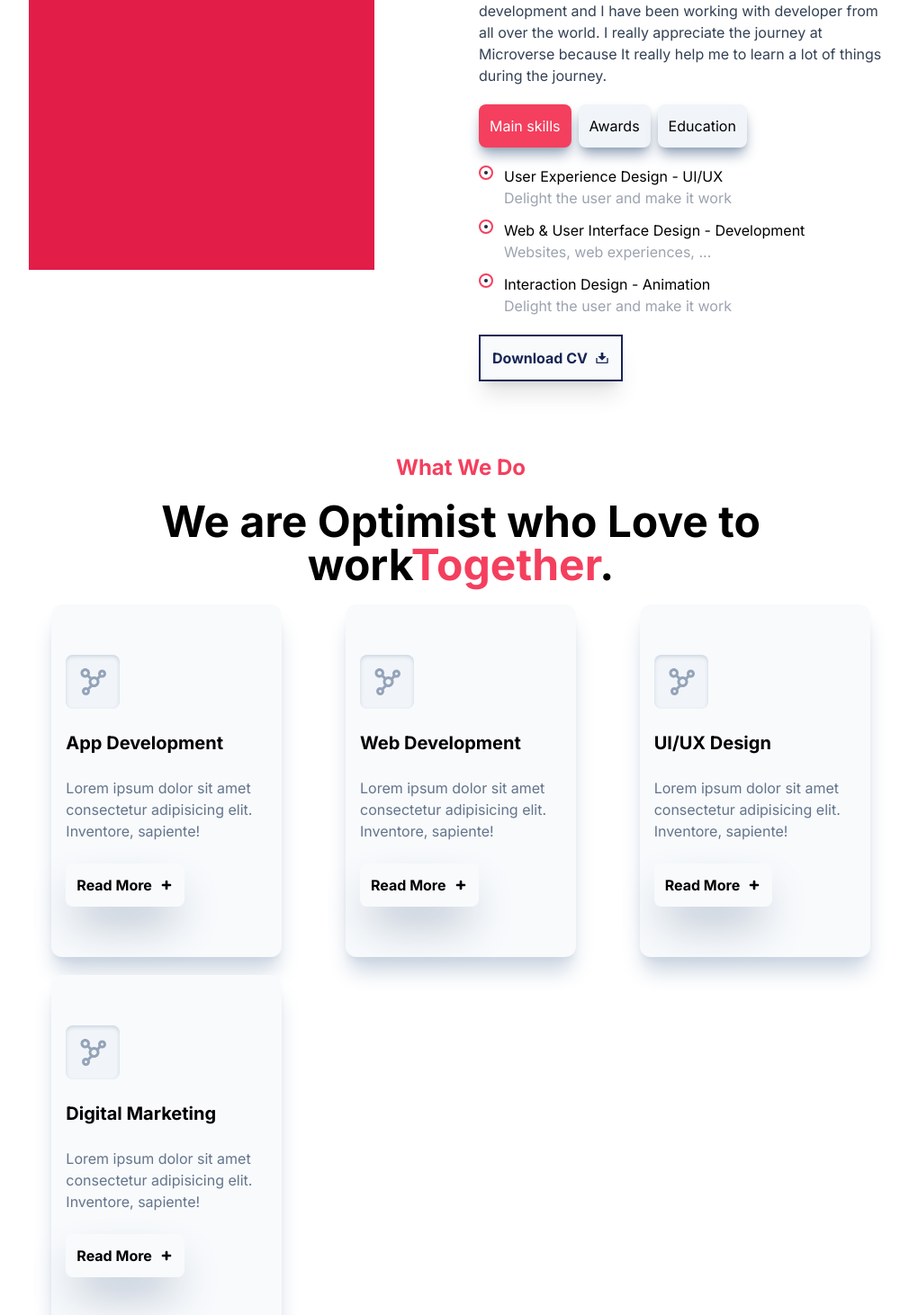
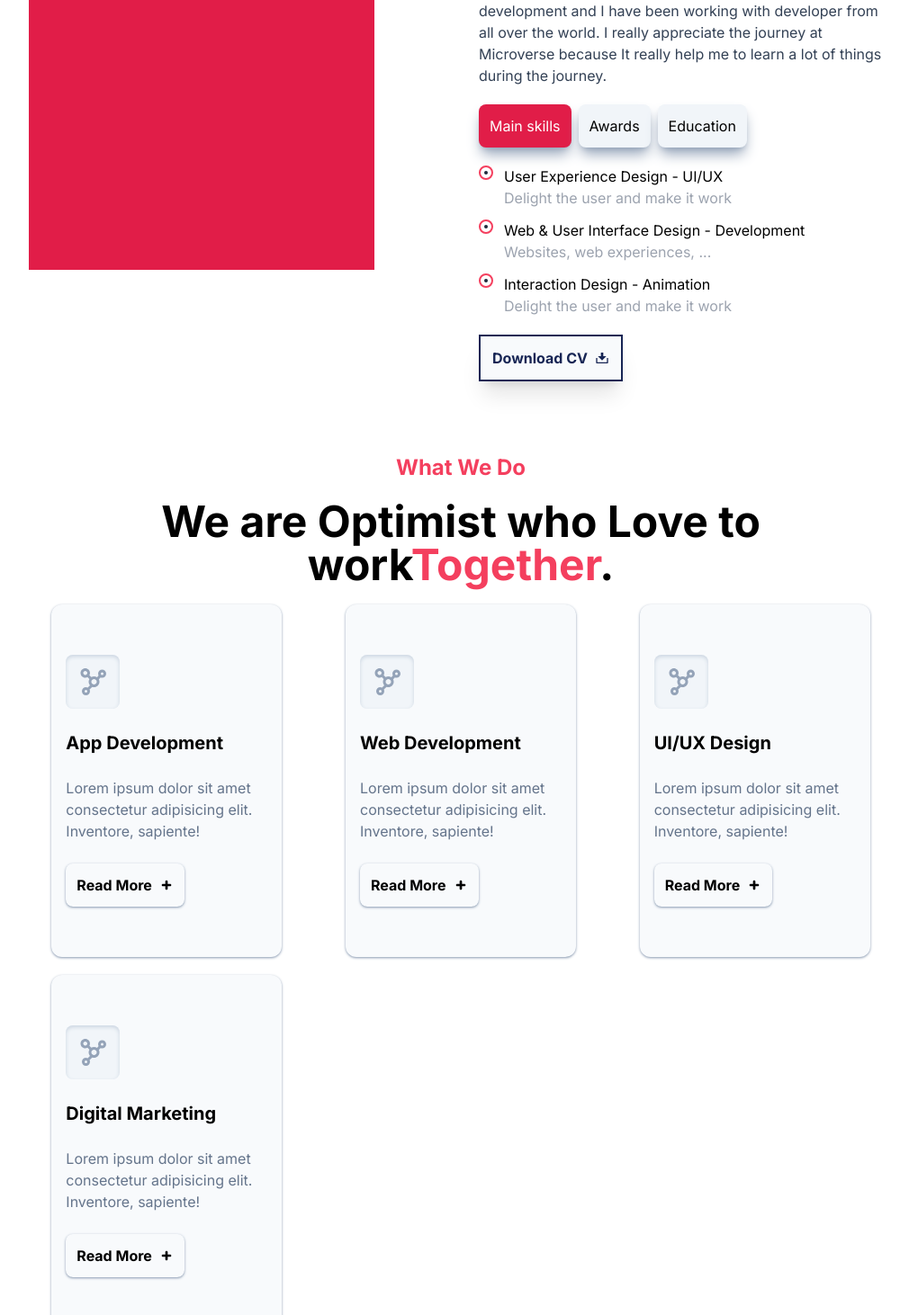
Before and after one commit to Kaghenimbale/next_portfolio, a Next.js app: page / in a window 1280 px wide. Shown: the part 968-2430 px from the top of the page at 90% size, without its empty margins (128-1138 px from the left). Built offline with nearby package versions, Linux system fonts and the light colour scheme.

Commit message:
Add project section componenet

```diff
--- a/app/components/Experience.tsx
+++ b/app/components/Experience.tsx
@@ -13,7 +13,7 @@ const Experience = () => {
           2 Year&apos;s Experience on Product
           <span className="text-rose-600"> Design</span>.
         </p>
-        <p className="flex text-slate-700">
+        <p className="text-slate-700">
           Hey, my name is chris. I am a Front End Developer from the Republic
           Democratic Of Congo. I have been learning web development at
           Microverse, and Online school for web development and I have been
@@ -24,7 +24,7 @@ const Experience = () => {
         <div className="flex gap-2">
           <button
             type="button"
-            className="p-3 btn bg-rose-500 text-white rounded-lg shadow-lg shadow-slate-400"
+            className="p-3 btn bg-rose-600 text-white rounded-lg shadow-lg shadow-slate-400"
           >
             Main skills
           </button>
--- /dev/null
+++ b/app/components/Project.tsx
@@ -0,0 +1,65 @@
+import Image from "next/image";
+import React from "react";
+import { TiPlus } from "react-icons/ti";
+import projectimg from "../../public/Screenshot from 2023-11-08 03-11-09.png";
+
+const Project = () => {
+  return (
+    <div className="px-3 py-10 sm:px-2 md:px-20 xl:px-40 2xl:px-60 flex items-center flex-col gap-8">
+      <p className="text-rose-600 font-bold text-2xl">Porfolio</p>
+      <p className="font-bold text-3xl  sm:text-5xl">My Creative Works</p>
+      <div>
+        <div className="w-fit shadow-xl shadow-slate-300 rounded-xl grid grid-cols-1 sm:grid-cols-2 lg:grid-cols-4">
+          <button
+            type="button"
+            className="btn bg-slate-50 p-4 shadow-xl shadow-slate-300 rounded-lg"
+          >
+            All Works
+          </button>
+          <button type="button" className="btn bg-slate-200 p-4">
+            Web Development
+          </button>
+          <button type="button" className="btn bg-slate-200 p-4">
+            UI/UX Design
+          </button>
+          <button type="button" className="btn bg-slate-200 p-4">
+            Branding Design
+          </button>
+        </div>
+      </div>
+
+      <div>
+        <div className="bg-slate-200 p-4 rounded-lg shadow-xl shadow-slate-300 grid gap-4 w-fit">
+          <div className="flex flex-col gap-4 items-center">
+            <p className="p-1 shadow-inner shadow-slate-400 w-fit rounded-md">
+              Product Design
+            </p>
+            <h3 className="font-bold text-2xl">
+              The Services Provided for Web Design
+            </h3>
+            <p>
+              Lorem ipsum dolor sit amet consectetur adipisicing elit. Quo,
+              similique.
+            </p>
+            <button
+              type="button"
+              className="btn shadow shadow-slate-400 rounded-lg w-fit p-3 flex items-center gap-2 font-bold"
+            >
+              Explore More
+              <TiPlus />
+            </button>
+          </div>
+          <div className="flex justify-center">
+            <Image
+              src={projectimg}
+              className="object-cover w-[18rem]"
+              alt="Project Image"
+            />
+          </div>
+        </div>
+      </div>
+    </div>
+  );
+};
+
+export default Project;
--- a/app/components/Skills.tsx
+++ b/app/components/Skills.tsx
@@ -15,7 +15,7 @@ const Skills = () => {
       </p>
 
       <div className="grid gap-5 justify-between justify-items-center grid-cols-1 sm:grid-cols-2 xl:grid-cols-3 2xl:grid-cols-4">
-        <div className="bg-slate-50 flex flex-col gap-6 w-[16rem] px-4 py-14 rounded-xl shadow-slate-300 shadow-xl">
+        <div className="bg-slate-50 flex flex-col gap-6 w-[16rem] px-4 py-14 rounded-xl shadow-slate-400 shadow">
           <div className="bg-slate-100 shadow-inner shadow-slate-300 w-fit p-3 rounded-lg">
             <BiNetworkChart className="text-4xl text-slate-400" />
           </div>
@@ -26,14 +26,14 @@ const Skills = () => {
           </p>
           <button
             type="button"
-            className="btn shadow-2xl shadow-slate-400 rounded-lg w-fit p-3 flex items-center gap-2 font-bold"
+            className="btn shadow shadow-slate-400 rounded-lg w-fit p-3 flex items-center gap-2 font-bold"
           >
             Read More
             <TiPlus />
           </button>
         </div>
 
-        <div className="bg-slate-50 flex flex-col gap-6 w-[16rem] px-4 py-14 rounded-xl shadow-slate-300 shadow-xl">
+        <div className="bg-slate-50 flex flex-col gap-6 w-[16rem] px-4 py-14 rounded-xl shadow-slate-400 shadow">
           <div className="bg-slate-100 shadow-inner shadow-slate-300 w-fit p-3 rounded-lg">
             <BiNetworkChart className="text-4xl text-slate-400" />
           </div>
@@ -44,14 +44,14 @@ const Skills = () => {
           </p>
           <button
             type="button"
-            className="btn shadow-2xl shadow-slate-400 rounded-lg w-fit p-3 flex items-center gap-2 font-bold"
+            className="btn shadow shadow-slate-400 rounded-lg w-fit p-3 flex items-center gap-2 font-bold"
           >
             Read More
             <TiPlus />
           </button>
         </div>
 
-        <div className="bg-slate-50 flex flex-col gap-6 w-[16rem] px-4 py-14 rounded-xl shadow-slate-300 shadow-xl">
+        <div className="bg-slate-50 flex flex-col gap-6 w-[16rem] px-4 py-14 rounded-xl shadow-slate-400 shadow">
           <div className="bg-slate-100 shadow-inner shadow-slate-300 w-fit p-3 rounded-lg">
             <BiNetworkChart className="text-4xl text-slate-400" />
           </div>
@@ -62,14 +62,14 @@ const Skills = () => {
           </p>
           <button
             type="button"
-            className="btn shadow-2xl shadow-slate-400 rounded-lg w-fit p-3 flex items-center gap-2 font-bold"
+            className="btn shadow shadow-slate-400 rounded-lg w-fit p-3 flex items-center gap-2 font-bold"
           >
             Read More
             <TiPlus />
           </button>
         </div>
 
-        <div className="bg-slate-50 flex flex-col gap-6 w-[16rem] px-4 py-14 rounded-xl shadow-slate-300 shadow-xl">
+        <div className="bg-slate-50 flex flex-col gap-6 w-[16rem] px-4 py-14 rounded-xl shadow-slate-400 shadow">
           <div className="bg-slate-100 shadow-inner shadow-slate-300 w-fit p-3 rounded-lg">
             <BiNetworkChart className="text-4xl text-slate-400" />
           </div>
@@ -80,7 +80,7 @@ const Skills = () => {
           </p>
           <button
             type="button"
-            className="btn shadow-2xl shadow-slate-400 rounded-lg w-fit p-3 flex items-center gap-2 font-bold"
+            className="btn shadow shadow-slate-400 rounded-lg w-fit p-3 flex items-center gap-2 font-bold"
           >
             Read More
             <TiPlus />
@@ -91,7 +91,7 @@ const Skills = () => {
       <div className="grid justify-items-center">
         <button
           type="button"
-          className="btn shadow-xl shadow-slate-300 rounded-lg w-fit p-3 flex items-center gap-2 font-bold"
+          className="btn shadow shadow-slate-300 rounded-lg w-fit p-3 flex items-center gap-2 font-bold"
         >
           Load More
           <TiPlus />
--- a/app/components/Touch.tsx
+++ b/app/components/Touch.tsx
@@ -5,7 +5,7 @@ const Touch = () => {
   return (
     <div className="px-3 py-10 sm:px-2 md:px-20 xl:px-40 2xl:px-60">
       <div className="flex flex-col gap-8 bg-slate-100 p-3">
-        <p className="text-rose-600 font-bold text-2xl">Get In Touch</p>
+        <p className="text-rose-600 font-bold text-2xl">Get It Touch</p>
         <p className="font-bold text-3xl  sm:text-5xl">
           Have a Project In Your Mind
         </p>
--- a/app/globals.css
+++ b/app/globals.css
@@ -17,8 +17,8 @@
 }
 
 body {
-  font-family: system-ui, -apple-system, BlinkMacSystemFont, 'Segoe UI', Roboto,
-    Oxygen, Ubuntu, Cantarell, 'Open Sans', 'Helvetica Neue', sans-serif;
+  font-family: system-ui, -apple-system, BlinkMacSystemFont, "Segoe UI", Roboto,
+    Oxygen, Ubuntu, Cantarell, "Open Sans", "Helvetica Neue", sans-serif;
   --tw-text-opacity: 1;
   color: rgb(23, 37, 84 / var(--tw-text-opacity));
   margin: 0;
--- a/app/page.tsx
+++ b/app/page.tsx
@@ -1,5 +1,6 @@
 import AboutMe from "./components/AboutMe";
 import Experience from "./components/Experience";
+import Project from "./components/Project";
 import Skills from "./components/Skills";
 import Touch from "./components/Touch";
 
@@ -11,6 +12,7 @@ export default function Home() {
         <Experience />
         <Skills />
         <Touch />
+        <Project />
       </div>
     </>
   );
```
Also changed, not shown: public/Screenshot from 2023-11-08 03-11-09.png (added).
